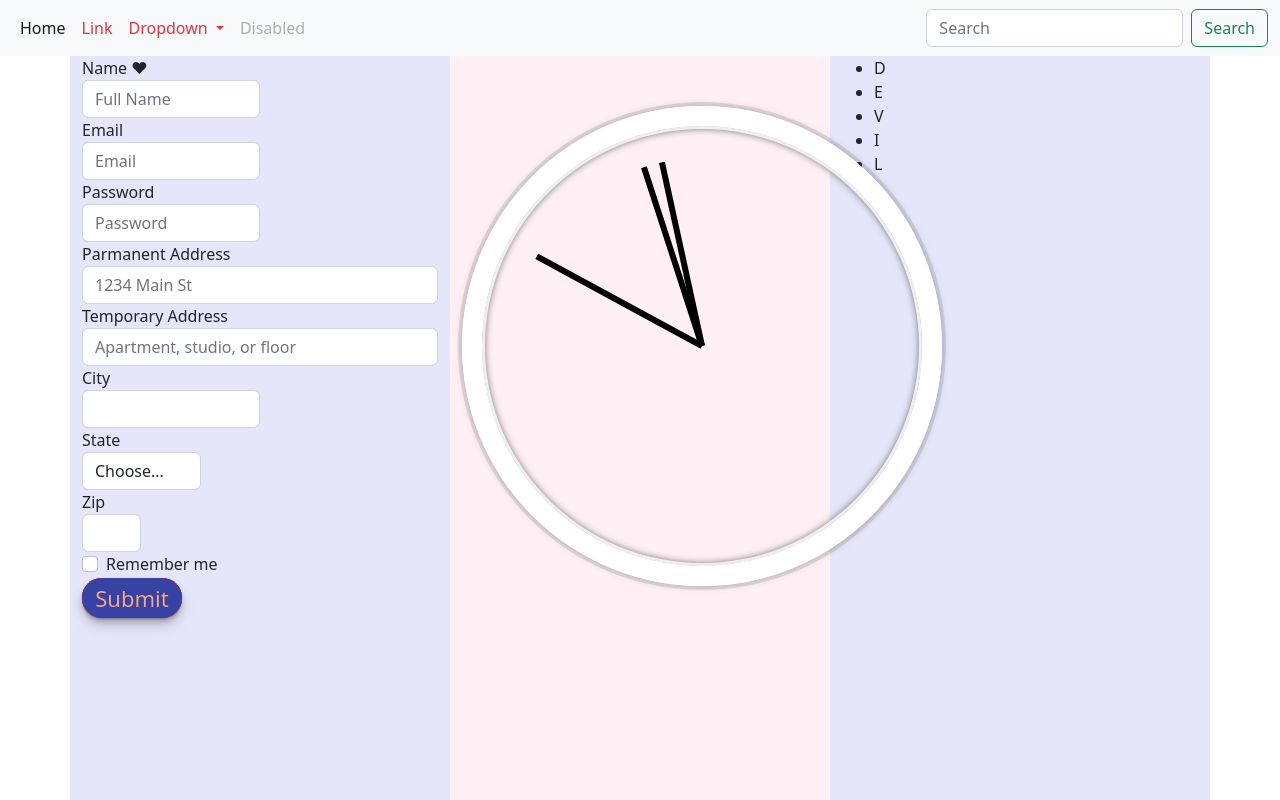
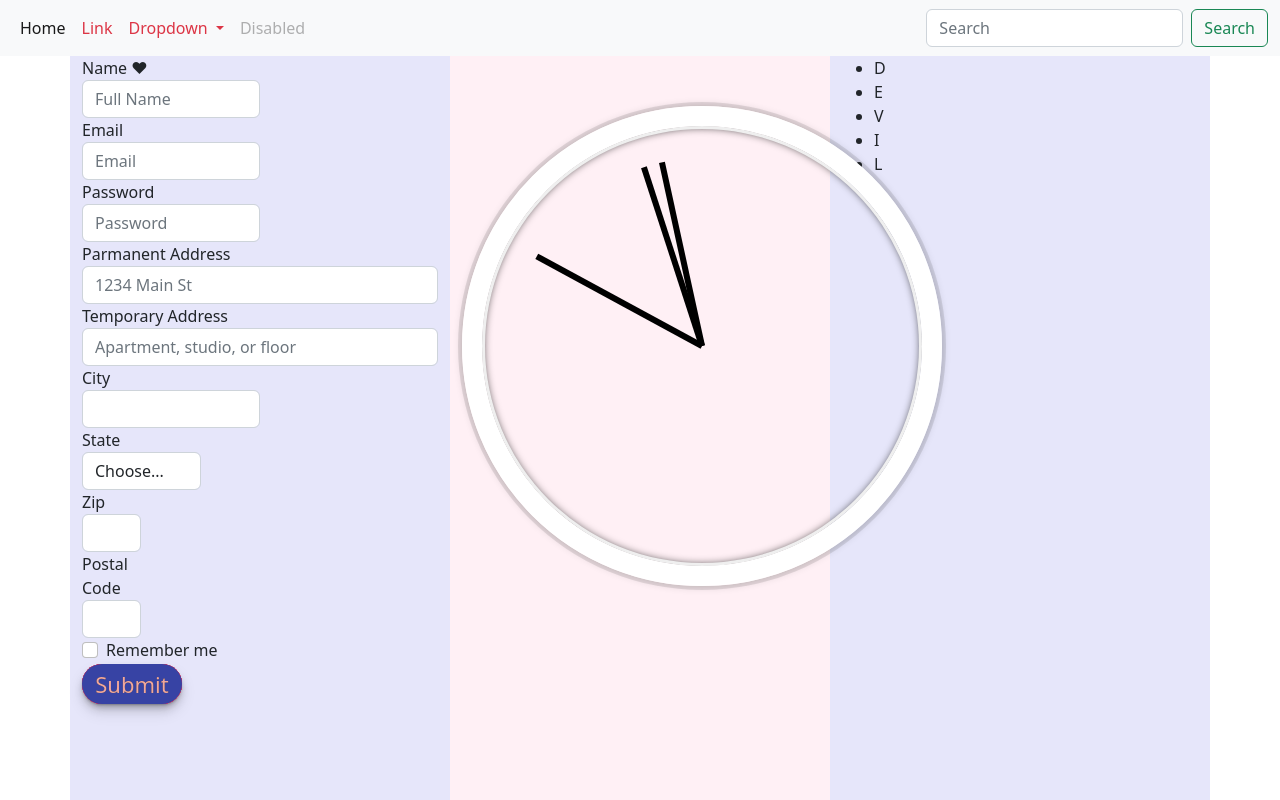
Before and after one commit to Avsec46/javascript-project, a plain HTML site: page index.html in a window 1280 px wide. Shown: the top 800 px of the page. Drawn offline with nearby package versions, Linux system fonts and the light colour scheme; a script that the page names is missing.

Commit message:
added postal code

```diff
--- a/index.html
+++ b/index.html
@@ -96,6 +96,10 @@
                     <label for="inputZip">Zip</label>
                     <input type="text" class="form-control" id="inputZip">
                   </div>
+                  <div class="form-group col-md-2">
+                    <label for="inputZip">Postal Code</label>
+                    <input type="text" class="form-control" id="inputZip">
+                  </div>
                 </div>
                 <div class="form-group">
                     <div class="form-check">
```
